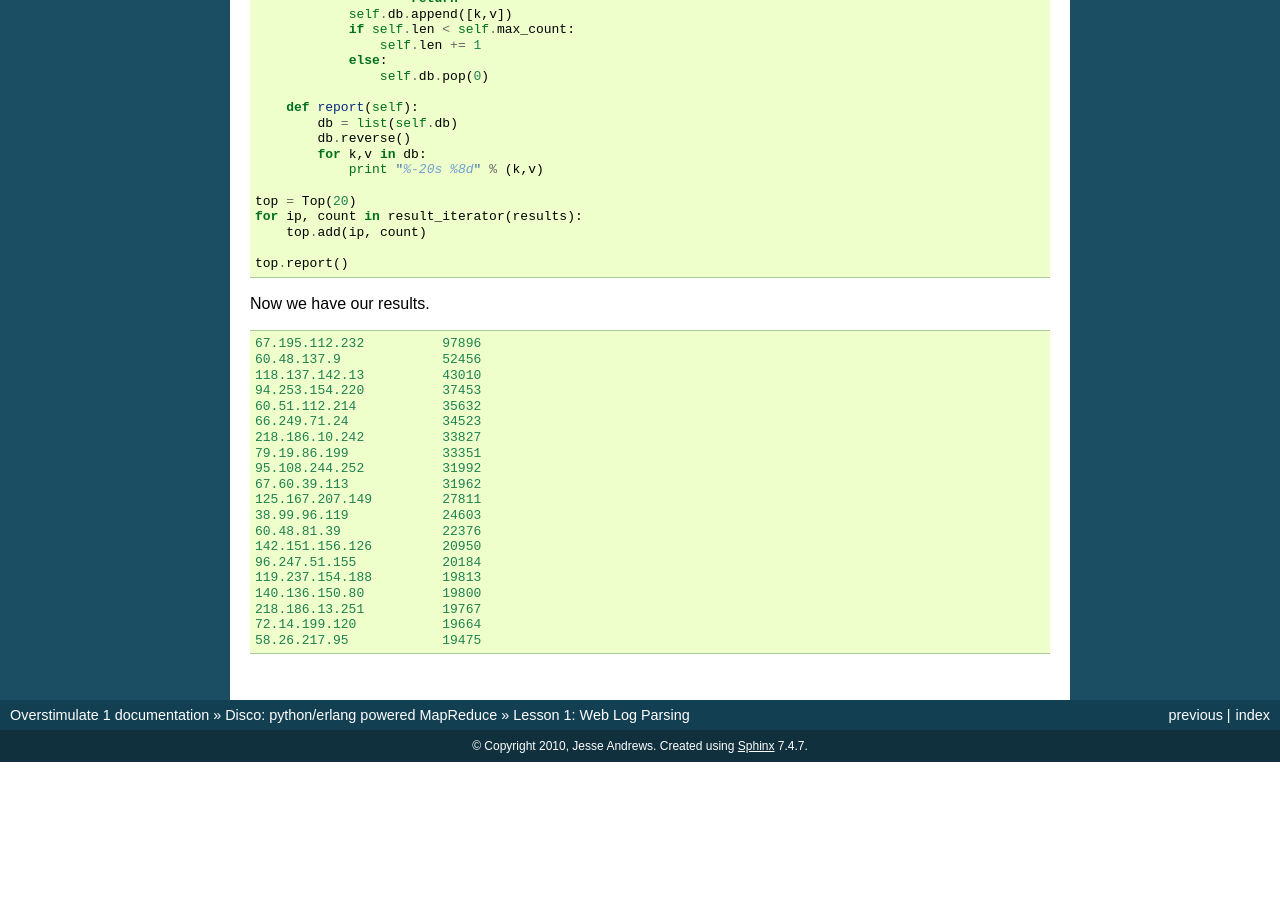
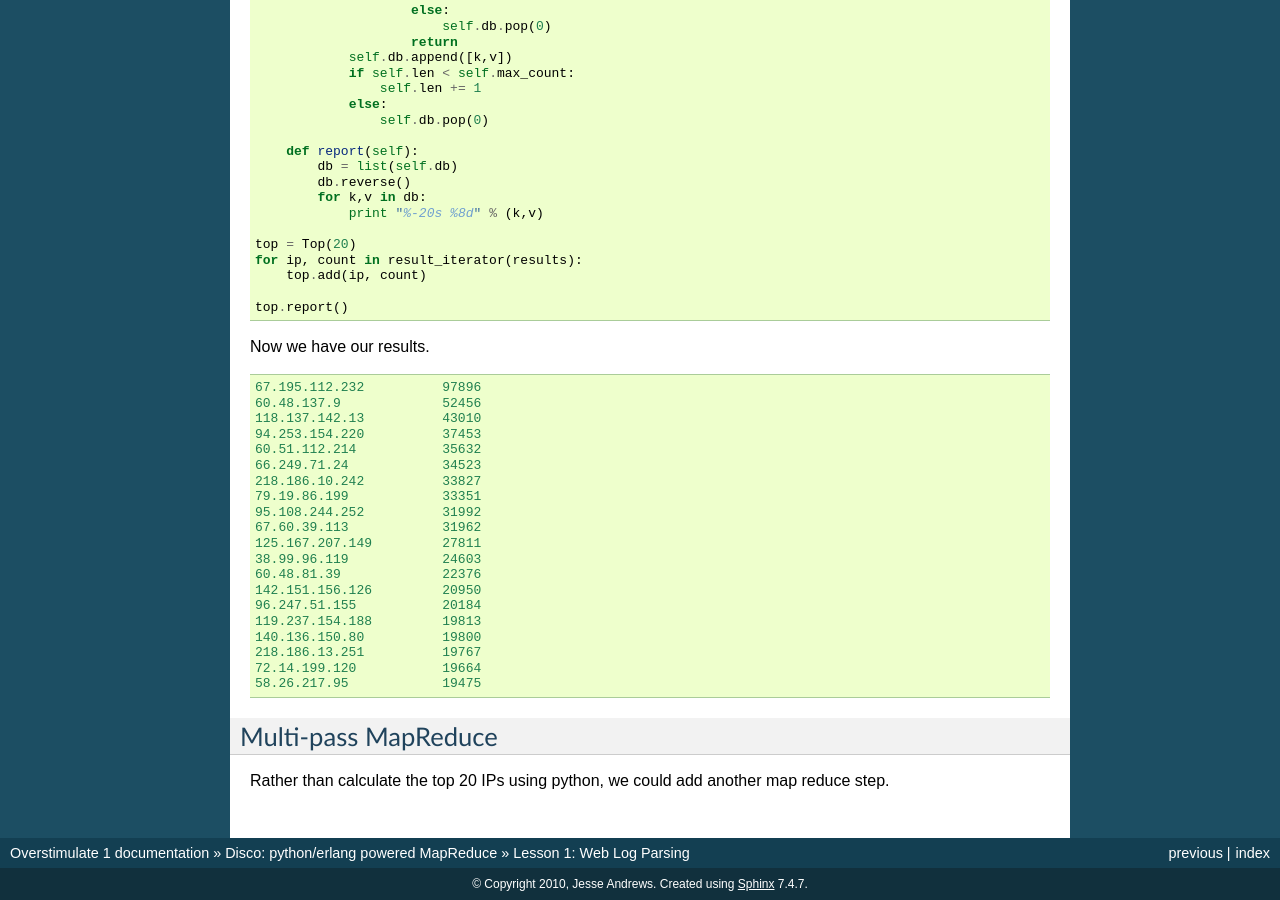
Before and after one commit to anotherjesse/hackz, a Sphinx documentation site: the page built from source/disco/learn_log_parsing.rst, in a window 1280 px wide and 900 px high, scrolled down 1283 px. Built offline with Sphinx 7.4.7, drawn with Linux system fonts in a browser that asks for light colours; before the commit the page ends 2045 px from its top, so only the background shows below that; some of the changed text lies outside the part shown.

Commit message:
add more info

```diff
--- a/source/disco/learn_log_parsing.rst
+++ b/source/disco/learn_log_parsing.rst
@@ -2,6 +2,10 @@
 =========================
 
 To learn how Disco and MapReduce works, I've started with trivial log parsing, counting the number of requests by an IP.
+
+.. code-block:: bash
+
+ cat access.log | cut -f1 -d" " | sort | uniq -c | sort -n -r | head -n 20
 
 Import logs into DDFS
 ---------------------
@@ -119,3 +123,8 @@
  218.186.13.251          19767
  72.14.199.120           19664
  58.26.217.95            19475
+
+Multi-pass MapReduce
+--------------------
+
+Rather than calculate the top 20 IPs using python, we could add another map reduce step.
```
